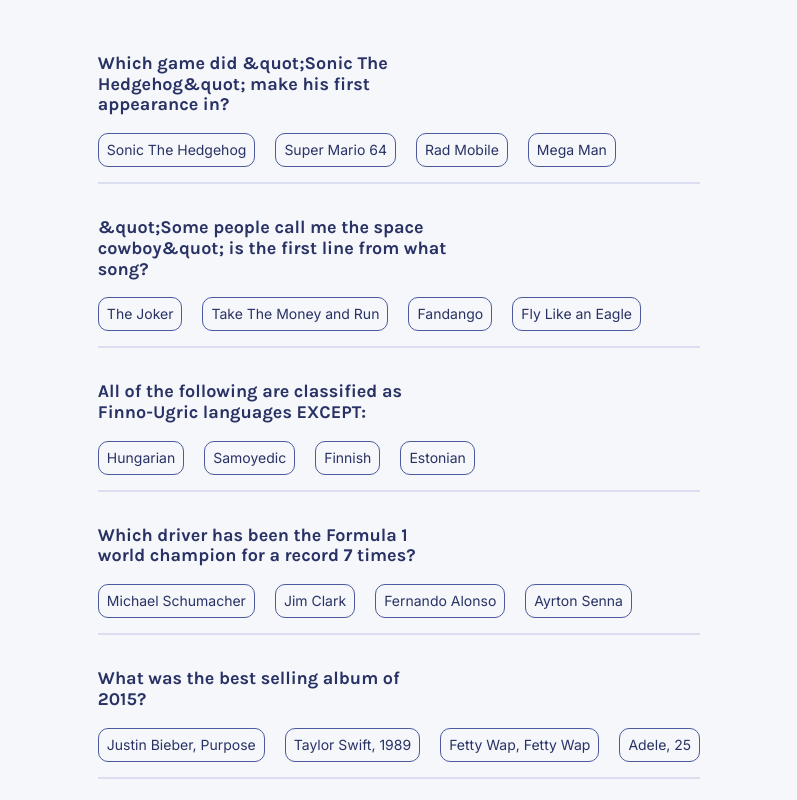
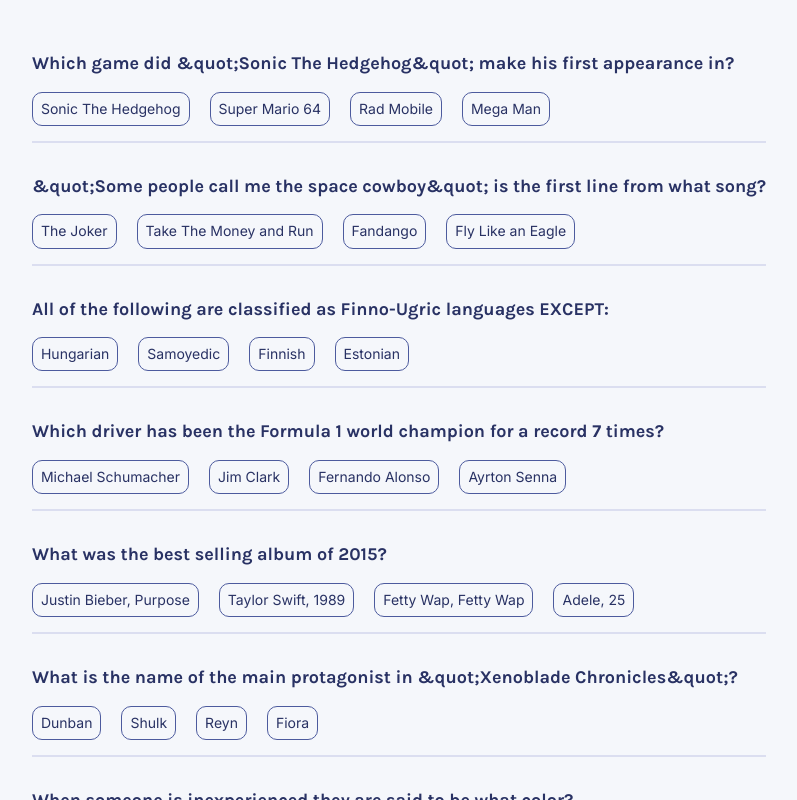
Before and after one commit to cermartinezz/quizzical, a React (Vite) app: page / in a window 1280 px wide. Both pictures are taken after a click on the button "Start Quiz". Shown: the top 800 px of the page, without its empty margins (241-1038 px from the left). Built offline with nearby package versions, Linux system fonts and the light colour scheme.

Commit message:
change style

```diff
--- a/src/components/question.css
+++ b/src/components/question.css
@@ -1,6 +1,7 @@
 .question {
   border-bottom: 2px solid #DBDEF0;
   padding: 15px 0px;
+  width: 100%;
 }
 
 .question--label {
@@ -8,7 +9,6 @@
   font-size: 18px;
   font-family: Karla;
   font-weight: 700;
-  width: 352px;
 }
 
 .question--answers{
--- a/src/index.css
+++ b/src/index.css
@@ -1,13 +1,18 @@
+* {
+  box-sizing: border-box;
+}
+
 html, body {
   margin: 0;
-  height: 100%;
   font-family: 'Karla', sans-serif;
   background: #F5F7FB;
 }
 
 .container{
   padding: 20px 75px;
-  min-height: 100%;
+  min-height: 100vh;
+  height: 100%;
+  width: auto;
   display: flex;
   justify-content: center;
   align-items: center;
```
